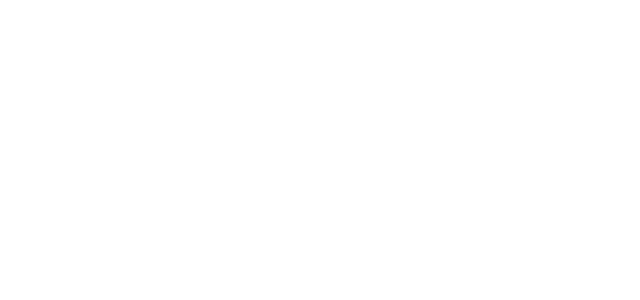
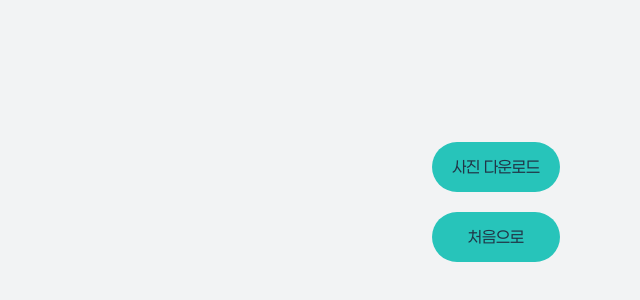
Before and after one commit to ducami-org/ducami2cut_renewal, a React (Vite) app: page /finish in a window 1280 px wide. Before the commit this address had no page. Shown: the part 198-498 px from the top of the page, without its empty margins (640-1280 px from the left). Built offline with nearby package versions, Linux system fonts and the light colour scheme.

Commit message:
feat :: create download photo

```diff
--- a/package.json
+++ b/package.json
@@ -15,9 +15,13 @@
     "@tensorflow-models/body-segmentation": "^1.0.2",
     "@tensorflow/tfjs": "^4.22.0",
     "@tensorflow/tfjs-backend-webgl": "^4.22.0",
+    "dom-to-image": "^2.6.0",
+    "file-saver": "^2.0.5",
+    "html2canvas": "^1.4.1",
     "react": "^19.1.0",
     "react-dom": "^19.1.0",
     "react-router-dom": "^7.6.1",
+    "react-to-print": "^3.1.0",
     "react-webcam": "^7.2.0",
     "styled-components": "^6.1.18",
     "swiper": "^11.2.8",
--- a/src/App.jsx
+++ b/src/App.jsx
@@ -3,6 +3,7 @@
 import SelectFrame from "./pages/SelectFrame";
 import SelectBg from "./pages/SelectBgFrame";
 import TakePhoto from "./pages/TakePhoto";
+import Finish from "./pages/finishPage";
 import { BrowserRouter, Routes, Route } from "react-router-dom";
 
 function App() {
@@ -15,6 +16,7 @@
             <Route path="/frame" element={<SelectFrame/>}/>
             <Route path="/bg" element={<SelectBg/>}/>
             <Route path="/take" element={<TakePhoto/>} />
+            <Route path="/finish" element={<Finish />} />
           </Routes>
         </BrowserRouter>
       </div>
--- /dev/null
+++ b/src/components/FinishPage/FinishBtn/index.jsx
@@ -0,0 +1,27 @@
+import React from "react";
+import * as S from "./style";
+import { useNavigate } from "react-router-dom";
+import { usePhotoStore } from "../../../store/PhotoInfo";
+
+const FinishBtn = ({ onClick }) => {
+  const nav = useNavigate();
+  const { setPhoto, setFrameColor, setBgPhoto } = usePhotoStore((state)=> state.actions);
+  return (
+    <S.BtnWrapper>
+      <S.BtnBox onClick={onClick}>사진 다운로드</S.BtnBox>
+      <S.BtnBox
+        onClick={() => {
+          setPhoto(0, null);
+          setPhoto(1,null);
+          setFrameColor("");
+          setBgPhoto(null);
+          nav("/");
+        }}
+      >
+        처음으로
+      </S.BtnBox>
+    </S.BtnWrapper>
+  );
+};
+
+export default FinishBtn;
--- /dev/null
+++ b/src/components/FinishPage/FinishBtn/style.js
@@ -0,0 +1,26 @@
+import styled from "styled-components";
+import { Colors } from "../../../styles/colors";
+
+export const BtnBox = styled.button`
+    all:unset;
+    padding: 0 20px 0 20px;
+    height: 50px;
+    border-radius:90px;
+    background-color: ${Colors.primary};
+    display: flex;
+    justify-content: center;
+    align-items: center;
+    transition: opacity 0.3s ease;
+    &:focus{
+        outline: none;
+    }
+    &:hover{
+        border: none;
+        opacity: 0.5;
+    }
+`
+export const BtnWrapper = styled.div`
+    display: flex;
+    flex-direction: column;
+    gap: 20px;
+`
--- /dev/null
+++ b/src/components/FinishPage/PreviewPhoto/index.jsx
@@ -0,0 +1,26 @@
+import React, { forwardRef } from "react";
+import * as S from "./style";
+import { usePhotoStore } from "../../../store/PhotoInfo";
+
+const PreviewPhoto = forwardRef(function PreviewPhoto(props, ref) {
+  const { photo, frameColor, bgPhoto } = usePhotoStore();
+  return (
+    <S.FrameBox style={{ backgroundColor: frameColor }} ref={ref}>
+      {photo.map((item, index) => (
+        <div
+          style={{
+            backgroundImage: `url(${bgPhoto})`,
+            backgroundSize: "cover",
+            borderRadius: "4px",
+            overflow: "hidden",
+          }}
+          key={index}
+        >
+          <S.PhotoBox src={item} />
+        </div>
+      ))}
+    </S.FrameBox>
+  );
+});
+
+export default PreviewPhoto;
--- /dev/null
+++ b/src/components/FinishPage/PreviewPhoto/style.js
@@ -0,0 +1,21 @@
+import styled from "styled-components";
+
+export const FrameBox = styled.div`
+    width: 450px;
+    height: 667px;
+    border-radius: 8px;
+    display:flex;
+    justify-content: center;
+    align-items: flex-start;
+    padding: 20px 20px 80px 20px;
+    gap:20px;
+    flex-direction: column;
+    box-sizing: border-box;
+`
+
+export const PhotoBox = styled.img`
+    width: 100%;
+    flex:1;
+    border-radius: 4px;
+
+`
--- a/src/components/TakePhoto/PhotoBooth/index.jsx
+++ b/src/components/TakePhoto/PhotoBooth/index.jsx
@@ -30,6 +30,7 @@
 
   useEffect(() => {
     let stream = null;
+    let isComponentMounted = true;
 
     const startCamera = async () => {
       try {
@@ -45,16 +46,20 @@
           });
 
 
-          if (videoRef.current) {
+          if (videoRef.current && isComponentMounted) {
             videoRef.current.srcObject = stream;
 
 
+            videoRef.current.onloadedmetadata = async () => {
+              if (videoRef.current && isComponentMounted) {
                 try {
                   await videoRef.current.play();
                   console.log("웹캠 재생 시작");
                 } catch (e) {
                   console.error("웹캠 재생 실패:", e);
                 }
+              }
+            };
           }
         }
       } catch (e) {
@@ -139,9 +144,9 @@
   }, [bgImg, isModelLoaded]);
 
   const startCountdown = () => {
+    if (takeCount >= 2) return;
     setIsCnt(true);
     setCountdown(3);
-
     const countdownInterval = setInterval(() => {
       setCountdown((prevCountdown) => {
         if (prevCountdown <= 1) {
--- a/src/pages/TakePhoto/index.jsx
+++ b/src/pages/TakePhoto/index.jsx
@@ -6,7 +6,7 @@
 const TakePhoto = () => {
   return (
     <S.Container>
-        <Header left='/bg' right='/' title='사진 촬영'/>
+        <Header left='/bg' right='/finish' title='사진 촬영'/>
         <PhotoBooth/>
     </S.Container>
   )
--- /dev/null
+++ b/src/pages/finishPage/index.jsx
@@ -0,0 +1,50 @@
+import React, { useRef } from 'react';
+import * as S from './style.js';
+import PreviewPhoto from '../../components/FinishPage/PreviewPhoto';
+import FinishBtn from '../../components/FinishPage/FinishBtn';
+import html2canvas from 'html2canvas';
+
+const Finish = () => {
+  const printRef = useRef(null);
+
+  const handleDownload = async () => {
+    if (!printRef.current) {
+      alert("다운로드할 내용이 없습니다.");
+      return;
+    }
+
+    try {
+      // DOM 요소를 캔버스로 변환
+      const canvas = await html2canvas(printRef.current, {
+        backgroundColor: null,
+        scale: 2, // 해상도 향상
+        useCORS: true,
+        allowTaint: true,
+      });
+
+      // 캔버스를 이미지로 변환
+      const link = document.createElement('a');
+      link.download = `photo_${new Date().getTime()}.png`;
+      link.href = canvas.toDataURL('image/png');
+
+      // 다운로드 실행
+      document.body.appendChild(link);
+      link.click();
+      document.body.removeChild(link);
+
+      console.log("사진 다운로드 완료!");
+    } catch (error) {
+      console.error("다운로드 실패:", error);
+      alert("다운로드에 실패했습니다.");
+    }
+  };
+
+  return (
+    <S.Container>
+      <PreviewPhoto ref={printRef} />
+      <FinishBtn onClick={handleDownload} />
+    </S.Container>
+  );
+};
+
+export default Finish;
--- /dev/null
+++ b/src/pages/finishPage/style.js
@@ -0,0 +1,15 @@
+import styled from "styled-components";
+import { Colors } from "../../styles/colors";
+
+export const Container = styled.div`
+    margin:0;
+    padding:0px 80px;
+    width:100vw;
+    height: 100vh;
+    background-color:${Colors.gray};
+    align-items: center;
+    justify-content: space-between;
+    display: flex;
+    overflow: hidden;
+    box-sizing: border-box;
+`
--- a/src/store/PhotoInfo.js
+++ b/src/store/PhotoInfo.js
@@ -3,8 +3,8 @@
 export const usePhotoStore = create((set) => ({
   frameColor: "",
   frameText: "",
-  bgPhoto: "",
-  photo: [],
+  bgPhoto: null,
+  photo: [null, null,], // 4개의 빈 슬롯으로 초기화
   actions: {
     setFrameColor: (color) => set({ frameColor: color }),
     setFrameText: (text) => set({ frameText: text }),
```
Also changed, not shown: 1 other file (tests, documents, lock files or other folders). Lines whose indentation alone changed are shown as unchanged.
